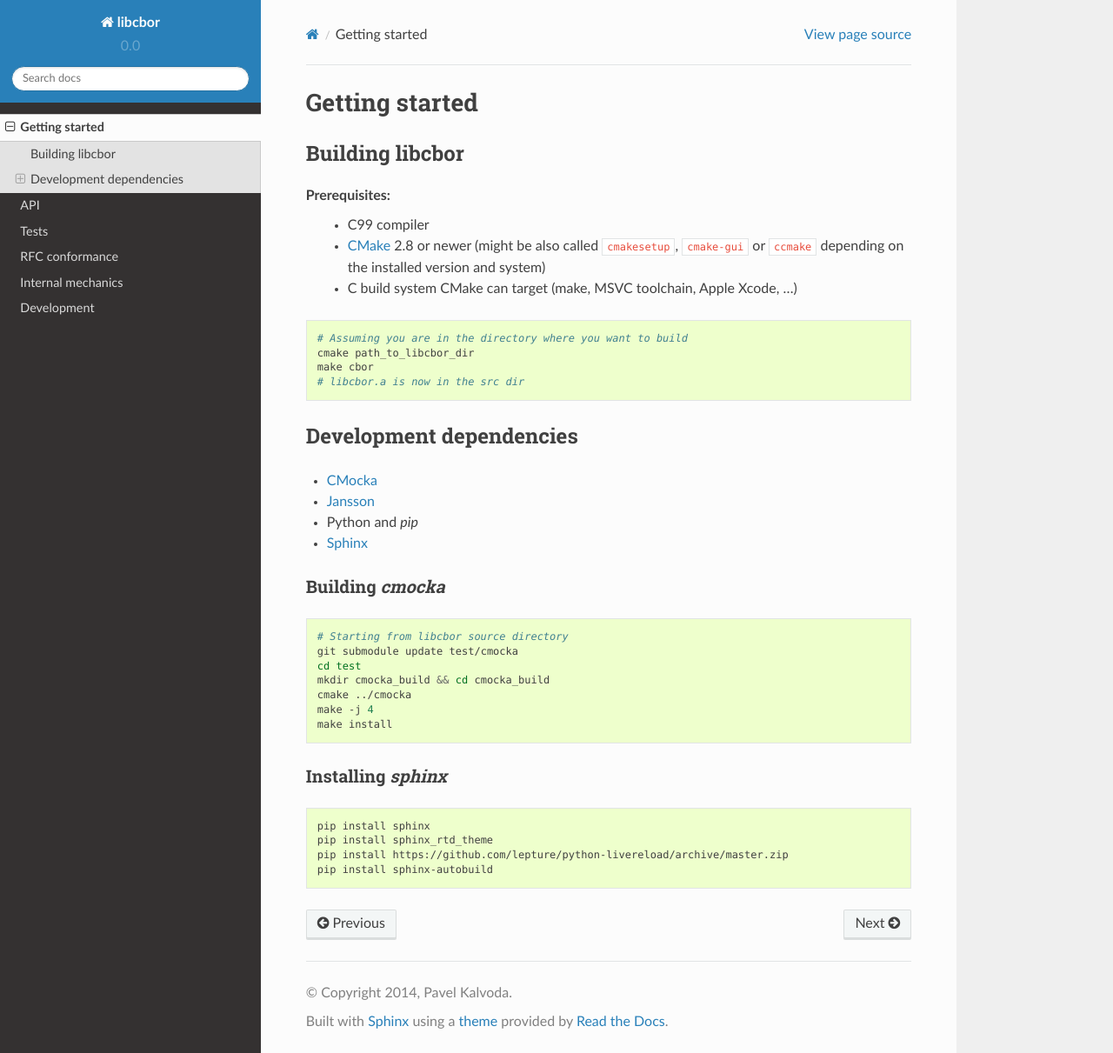
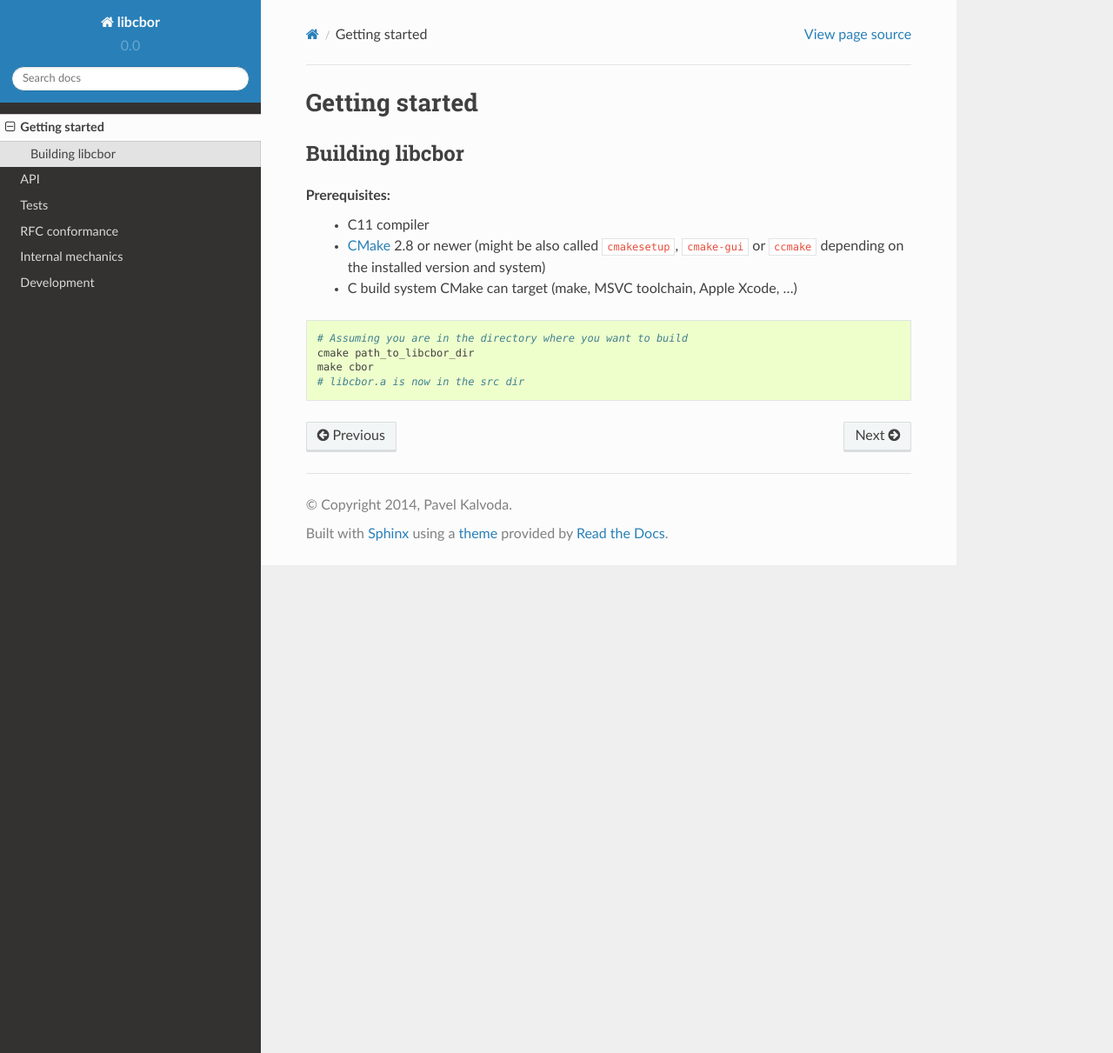
Before and after one commit to PJK/libcbor, a Sphinx documentation site: the page built from doc/source/getting_started.rst, in a window 1280 px wide and 1211 px high. Shown: the whole window at 87% size. Built offline with Sphinx 7.4.7 and the Read the Docs theme 2.0.0, drawn with Linux system fonts in a browser that asks for light colours.

```diff
--- a/doc/source/getting_started.rst
+++ b/doc/source/getting_started.rst
@@ -5,7 +5,7 @@ Building libcbor
 ------------------
 
 Prerequisites:
- - C99 compiler
+ - C11 compiler
  - CMake_ 2.8 or newer (might be also called ``cmakesetup``, ``cmake-gui`` or ``ccmake`` depending on the installed version and system)
  - C build system CMake can target (make, MSVC toolchain, Apple Xcode, ...)
  .. _CMake: http://cmake.org/
@@ -16,33 +16,3 @@ Prerequisites:
   cmake path_to_libcbor_dir
   make cbor
   # libcbor.a is now in the src dir
-
-Development dependencies
----------------------------
-- `CMocka <http://cmocka.org/>`_
-- `Jansson <http://www.digip.org/jansson/>`_
-- Python and *pip*
-- `Sphinx <http://sphinx-doc.org/>`_
-
-Building *cmocka*
-~~~~~~~~~~~~~~~~~
-
-.. code-block:: bash
-
-  # Starting from libcbor source directory
-  git submodule update test/cmocka
-  cd test
-  mkdir cmocka_build && cd cmocka_build
-  cmake ../cmocka
-  make -j 4
-  make install
-
-Installing *sphinx*
-~~~~~~~~~~~~~~~~~~~~~~
-
-.. code-block:: bash
-
-  pip install sphinx
-  pip install sphinx_rtd_theme
-  pip install https://github.com/lepture/python-livereload/archive/master.zip
-  pip install sphinx-autobuild
```
Also changed, not shown: doc/source/api.rst (+19 -1 lines), doc/source/api/type_0_1.rst (+11 -5 lines), 2 other files.
